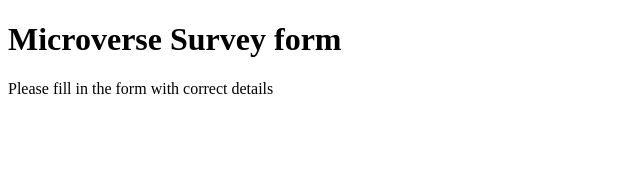
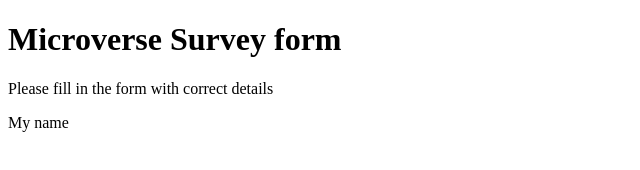
Before and after one commit to OLIPLICHE/surveyform, a plain HTML site: page index.html in a window 1280 px wide. Shown: the full height of the page, 0-640 px from the left. Drawn offline with Linux system fonts and the light colour scheme.

Commit message:
story 3, 4

```diff
--- a/index.html
+++ b/index.html
@@ -21,15 +21,21 @@
     - The freeCodeCamp Team
 
     -->
-    <script  src="js/index.js"></script>
 
-    <div id = 'title'><h1>Microverse Survey form</h1> </div>
 
-    <div id = 'description'>
-        <p>
-            Please fill in the form with correct details
-        </p>
+    <div id ='title-section'>
+        <h1 id="title">Microverse Survey form</h1>
+        <p id="description"> Please fill in the form with correct details </p>
+
     </div>
 
+    <div id="">
+     <form id="survey-form" action="">
+        <label id="name" for="">My name</label>
+
+     </form>
+    </div>
+
+    <script  src="js/index.js"></script>
   </body>
 </html>
```
